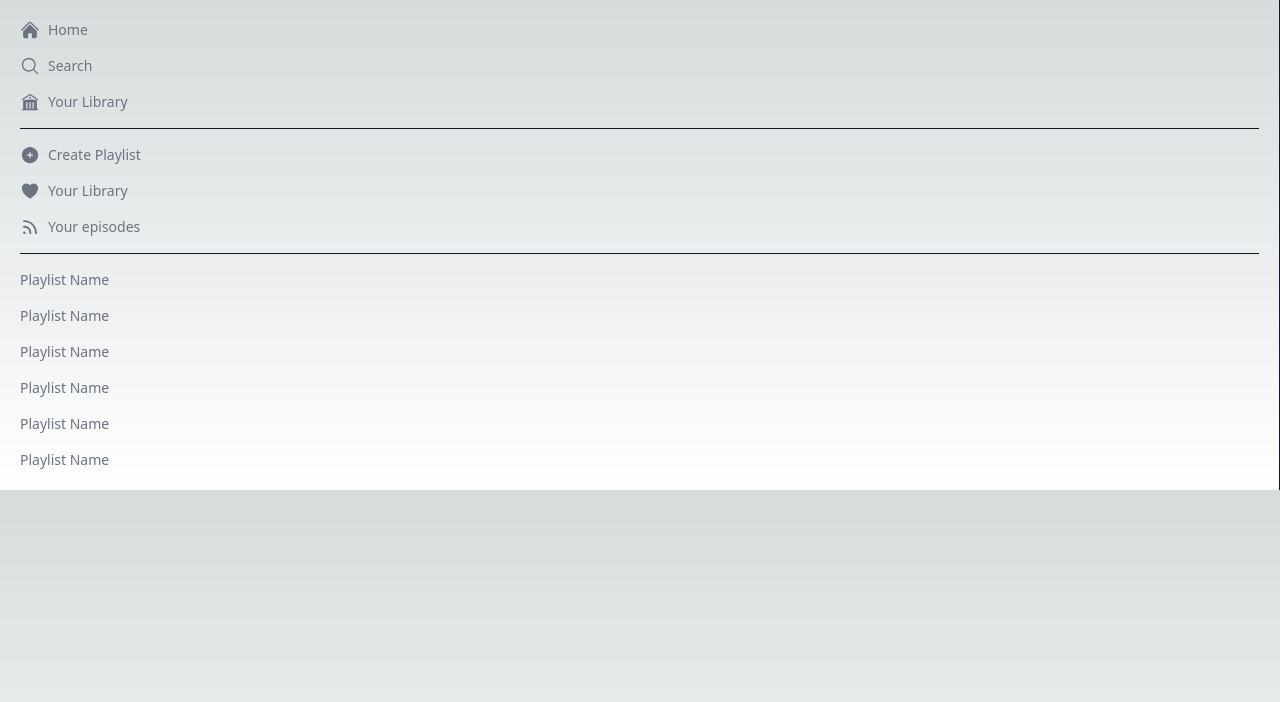
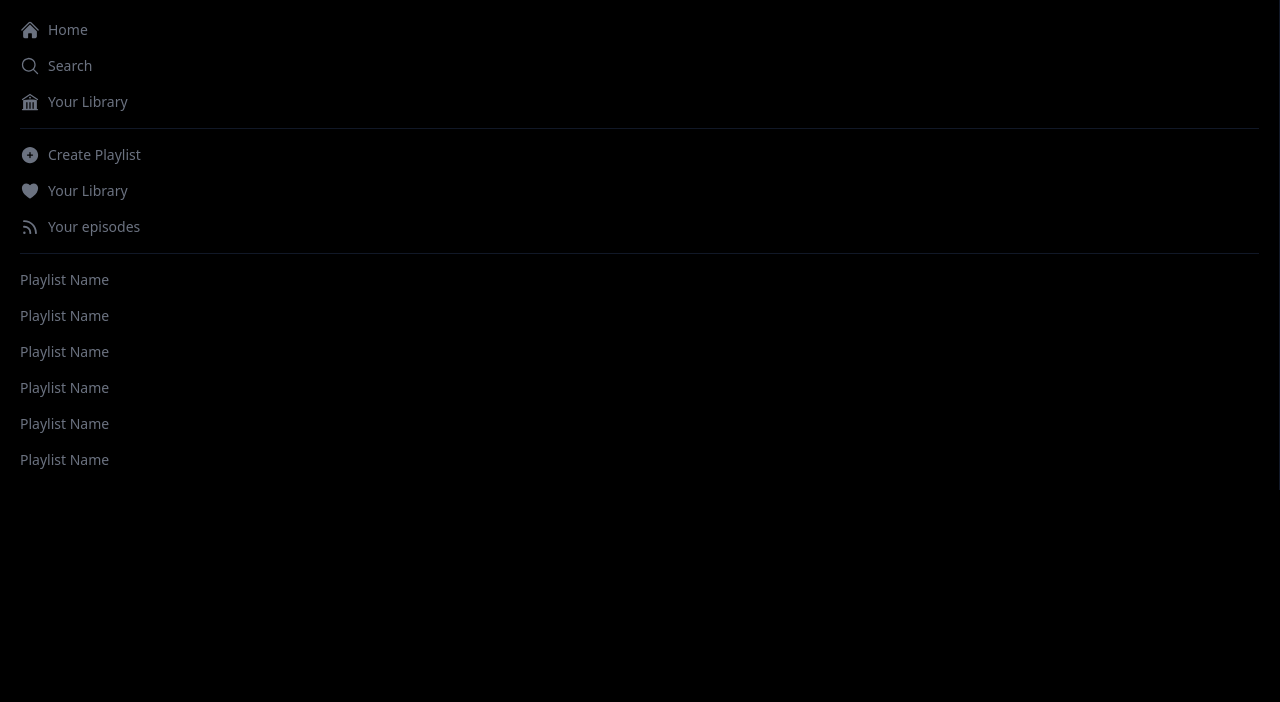
Before and after one commit to Ahmetyanikk/Spotify-clone, a Next.js app: page / in a window 1280 px wide. Shown: the top 702 px of the page. Built offline with nearby package versions, Linux system fonts and the light colour scheme.

Commit message:
Update index.js

```diff
--- a/pages/index.js
+++ b/pages/index.js
@@ -2,7 +2,7 @@ import Sidebar from "/components/sidebar";
 
 export default function Home() {
   return (
-    <div>
+    <div className="bg-black h-screen overflow-hidden">
     <main>
     <Sidebar/>
 
```
